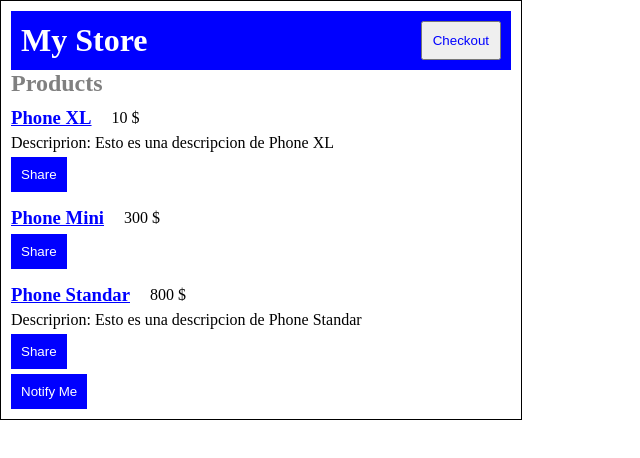
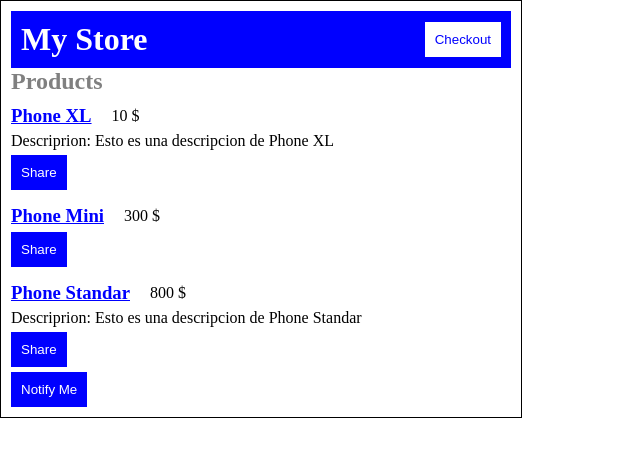
Before and after one commit to m0usedev/Introducci-n-Angular-16, an Angular app: page / in a window 1280 px wide. Shown: the top 458 px of the page, without its empty margins (0-640 px from the left). Built offline with nearby package versions, Linux system fonts and the light colour scheme.

Commit message:
add url cart to top bar

```diff
--- a/src/app/components/top-bar/top-bar.component.css
+++ b/src/app/components/top-bar/top-bar.component.css
@@ -7,9 +7,17 @@
   align-items: center;
   padding: 10px;
 
-  button {
-    color: blue;
-    height: fit-content;
-    padding: 10px;
+  a {
+    button {
+      color: blue;
+      height: fit-content;
+      padding: 10px;
+      background-color: white;
+      border: none;
+
+      &:hover {
+        cursor: pointer;
+      }
+    }
   }
 }
--- a/src/app/components/top-bar/top-bar.component.html
+++ b/src/app/components/top-bar/top-bar.component.html
@@ -1,6 +1,8 @@
 <div class="top-bar-c">
   <h1>My Store</h1>
-  <button type="button">
-    Checkout
-  </button>
+  <a routerLink="/cart">
+    <button type="button">
+      Checkout
+    </button>
+  </a>
 </div>
```
